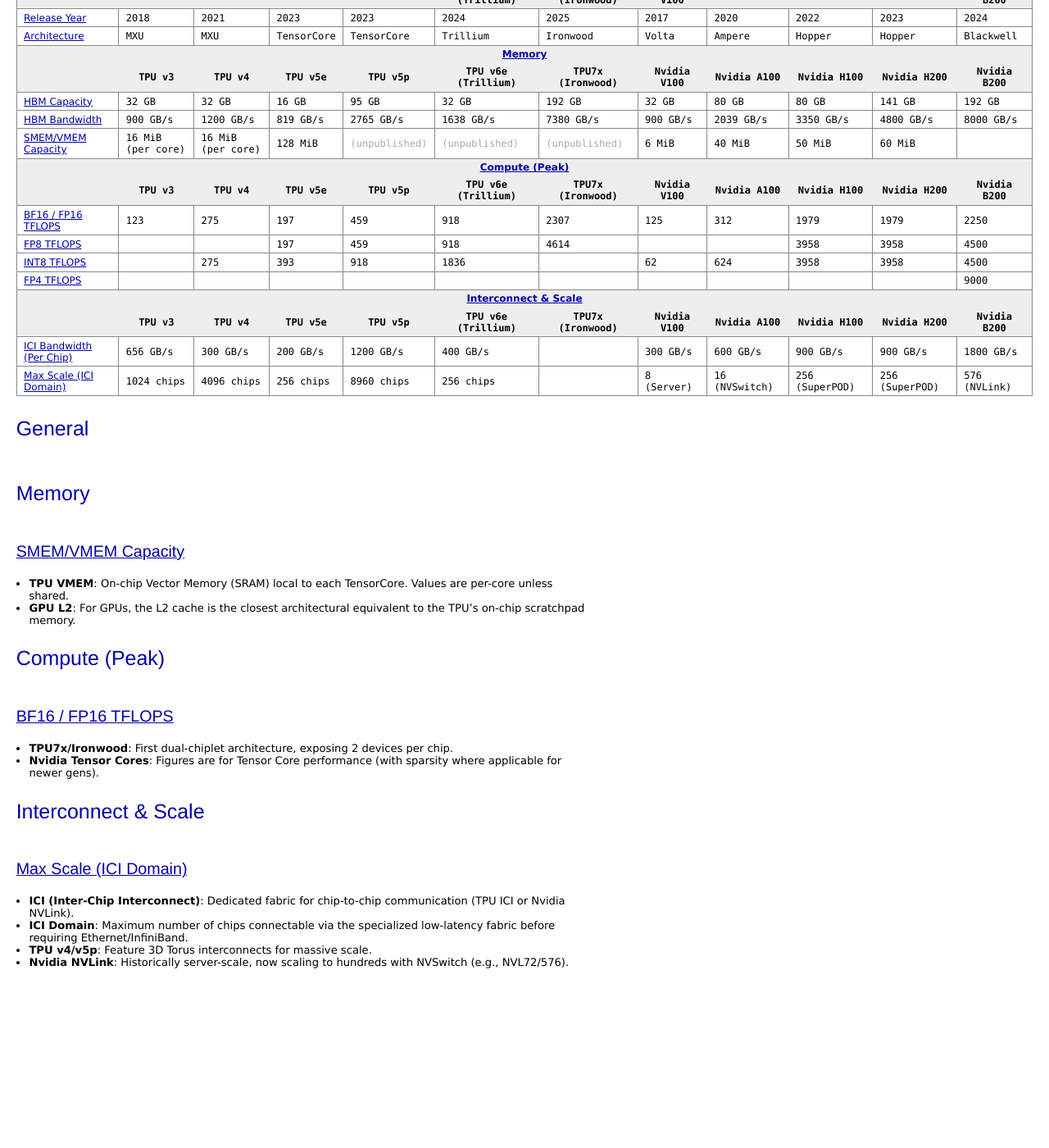
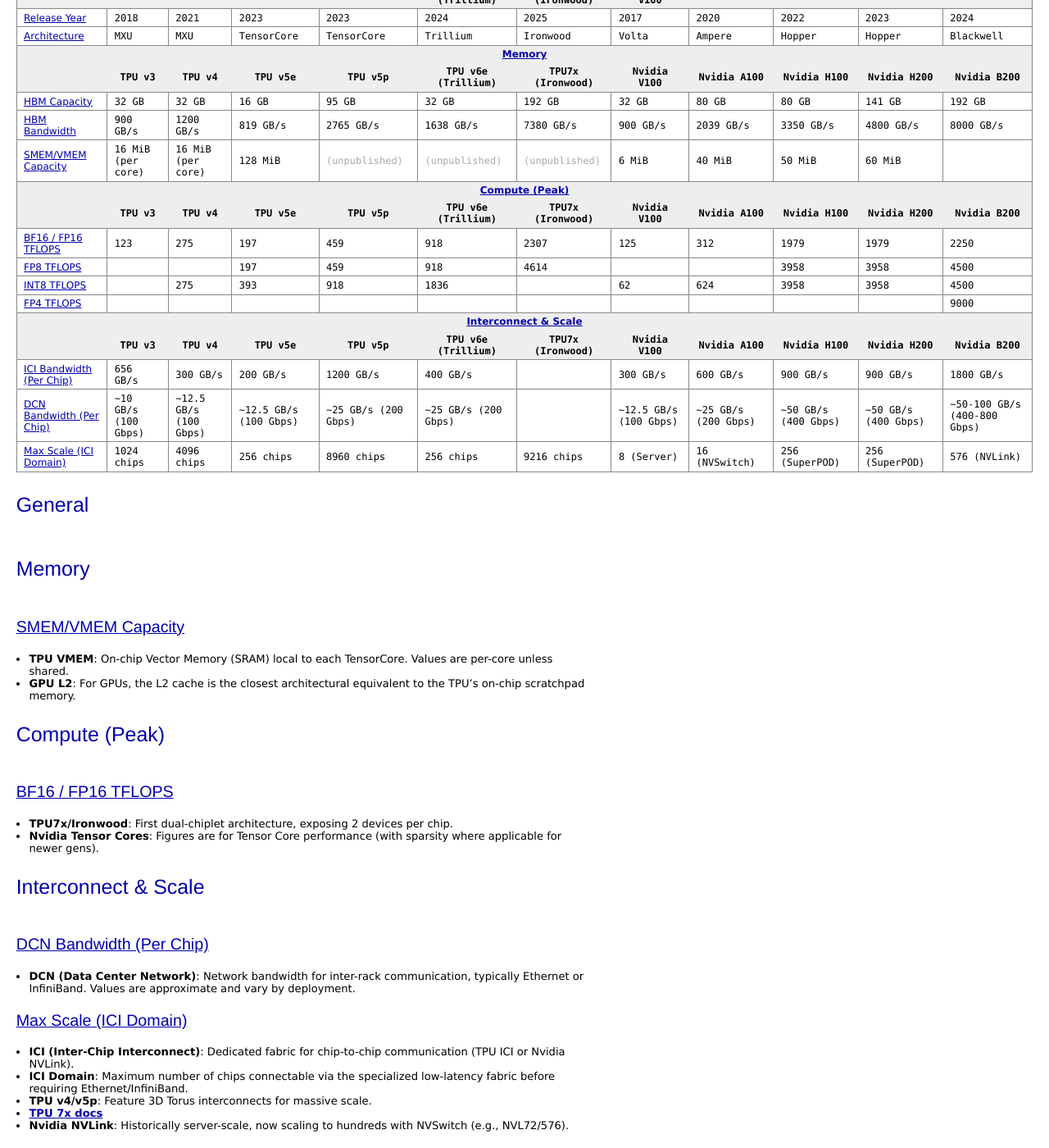
Before and after one commit to jeffcarp/ml-hyperpolyglot, a Jekyll site: the page built from accelerators.md, in a window 1280 px wide and 1400 px high, scrolled down 205 px. Shown: the whole window at 82% size. Built offline with Jekyll 4.4.1, drawn with Linux system fonts in a browser that asks for light colours; before the commit the page ends 1406 px from its top, so only the background shows below that.

Commit message:
Add DCN bandwidth

```diff
--- a/_data/accelerators.yml
+++ b/_data/accelerators.yml
@@ -148,6 +148,21 @@
       h100: "900 GB/s"
       h200: "900 GB/s"
       b200: "1800 GB/s"
+  - label: DCN Bandwidth (Per Chip)
+    frameworks:
+      tpuv3: "~10 GB/s (100 Gbps)"
+      tpuv4: "~12.5 GB/s (100 Gbps)"
+      tpuv5e: "~12.5 GB/s (100 Gbps)"
+      tpuv5p: "~25 GB/s (200 Gbps)"
+      tpuv6e: "~25 GB/s (200 Gbps)"
+      tpu7x: ""
+      v100: "~12.5 GB/s (100 Gbps)"
+      a100: "~25 GB/s (200 Gbps)"
+      h100: "~50 GB/s (400 Gbps)"
+      h200: "~50 GB/s (400 Gbps)"
+      b200: "~50-100 GB/s (400-800 Gbps)"
+    remarks: |
+      - **DCN (Data Center Network)**: Network bandwidth for inter-rack communication, typically Ethernet or InfiniBand. Values are approximate and vary by deployment.
   - label: Max Scale (ICI Domain)
     frameworks:
       tpuv3: "1024 chips"
@@ -155,7 +170,7 @@
       tpuv5e: "256 chips"
       tpuv5p: "8960 chips"
       tpuv6e: "256 chips"
-      tpu7x: ""
+      tpu7x: "9216 chips"
       v100: "8 (Server)"
       a100: "16 (NVSwitch)"
       h100: "256 (SuperPOD)"
@@ -165,4 +180,5 @@
       - **ICI (Inter-Chip Interconnect)**: Dedicated fabric for chip-to-chip communication (TPU ICI or Nvidia NVLink).
       - **ICI Domain**: Maximum number of chips connectable via the specialized low-latency fabric before requiring Ethernet/InfiniBand.
       - **TPU v4/v5p**: Feature 3D Torus interconnects for massive scale.
+      - **[TPU 7x docs](https://docs.cloud.google.com/tpu/docs/tpu7x)**
       - **Nvidia NVLink**: Historically server-scale, now scaling to hundreds with NVSwitch (e.g., NVL72/576).
```
